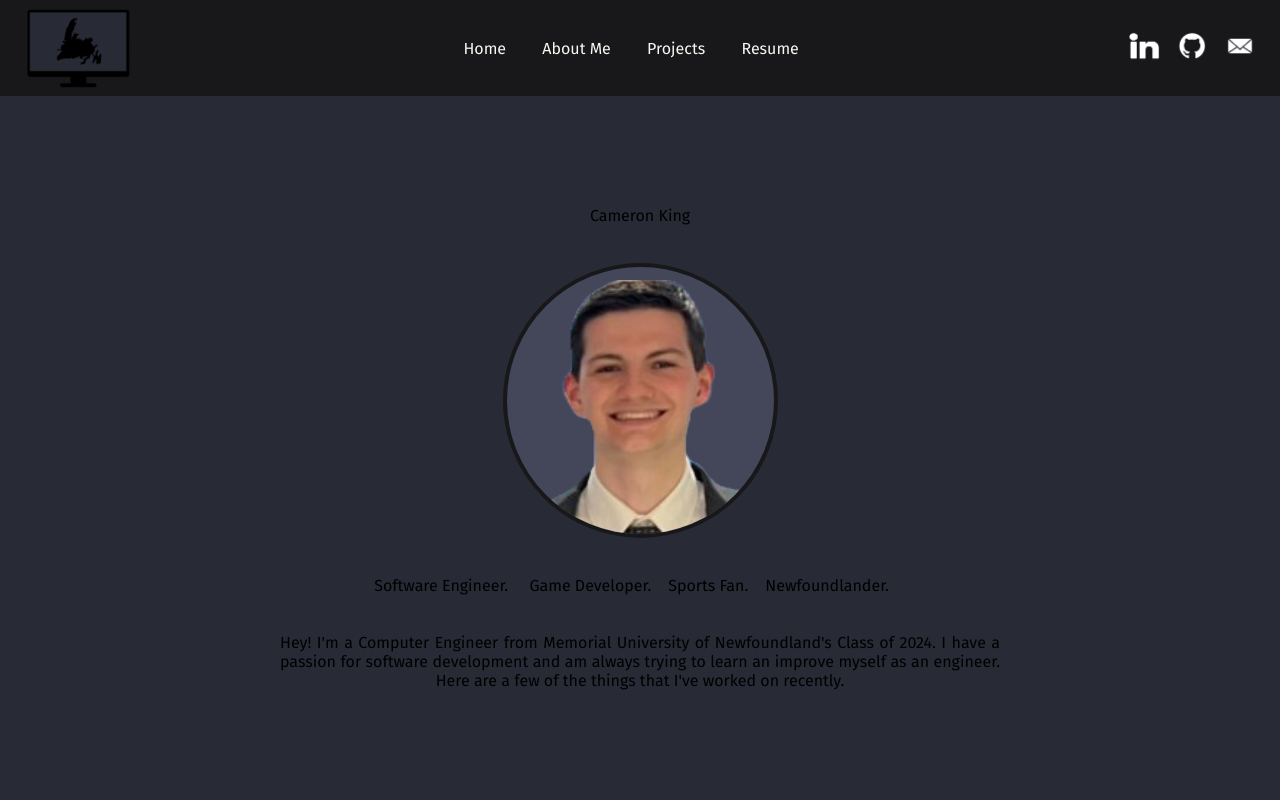
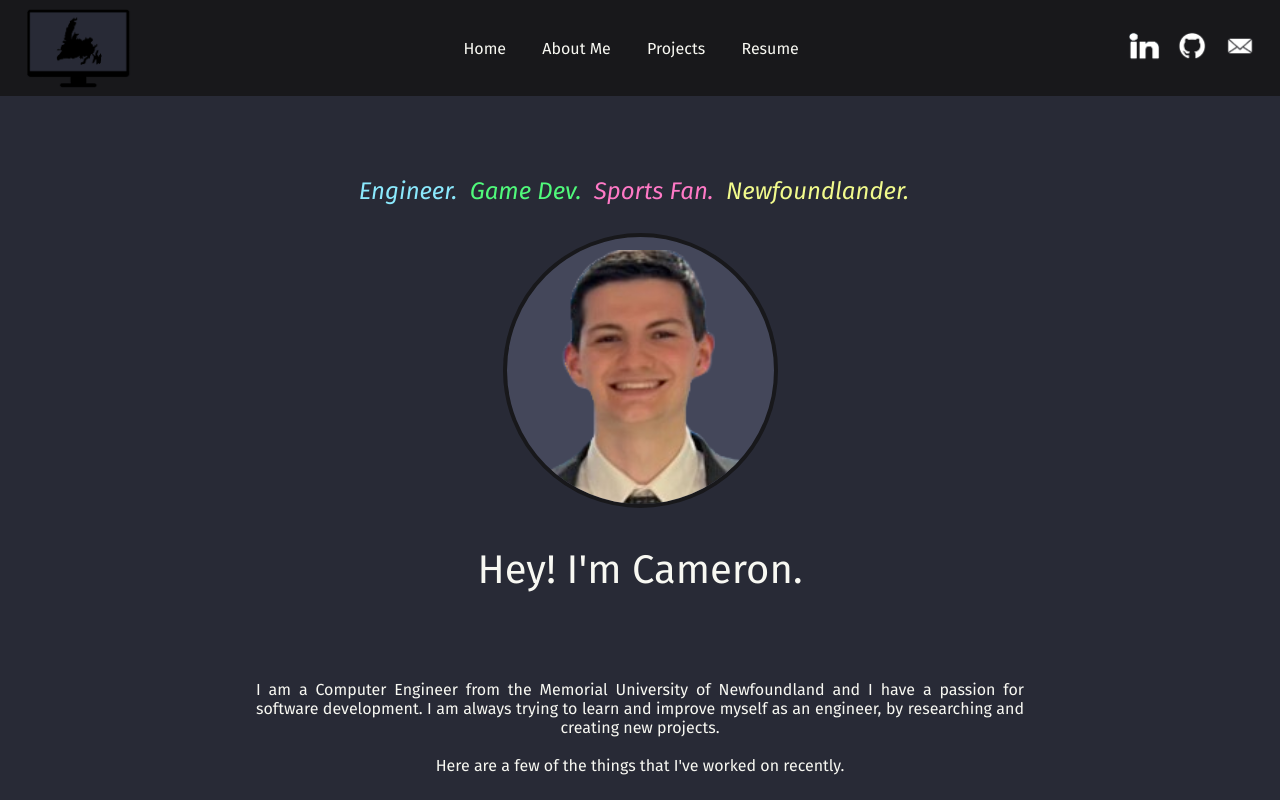
Before and after one commit to Cameronek/CK-Portfolio, a React (Create React App) app in the folder portfolio/: page / in a window 1280 px wide. Built offline with nearby package versions, Linux system fonts and the light colour scheme.

Commit message:
Finished styling about me section

```diff
--- a/portfolio/src/components/Introduction/introduction.css
+++ b/portfolio/src/components/Introduction/introduction.css
@@ -1,7 +1,6 @@
 .introduction {
 	height: calc(100vh - 6rem);
 	width : 100vw;
-	max-width: 75rem;
 	margin: 0 auto;
 	overflow: hidden;
 	/*position:relative;*/
@@ -10,6 +9,7 @@
 	justify-content: center;
 	align-items: center;
 }
+
 
 .headshotContainer {
     width: 275px;
@@ -30,8 +30,23 @@
     top: 5%;
 }
 
+.name {
+	color: #F8F8F2;
+	font-size: 40px;
+}
+
+.titles {
+	font-size: 24px;
+	font-style: italic;
+	text-align: center;
+}
+
 .description{
 	width: 60%;
 	text-align: justify;
 	text-align-last: center;
+	color: #F8F8F2;
+
+
+
 }
--- a/portfolio/src/components/Introduction/introduction.js
+++ b/portfolio/src/components/Introduction/introduction.js
@@ -7,36 +7,47 @@ const introduction = () =>
 	return (
 		<section className="introduction">
 
-			<div className = "name">
-				<span>Cameron King</span>
+      <div className = "titles">
 				<br />
 				<br />
+
+	    	<span style={{color:"#8BE9FD"}}>Engineer.  &nbsp;</span>
+				<span style={{color:"#50FA7B"}}>Game Dev. &nbsp;</span>
+				<span style={{color:"#FF79C6"}}>Sports Fan. &nbsp;</span>
+				<span style={{color:"#F1FA8C"}}>Newfoundlander. &nbsp;</span>
 				<br />
+				<br />
+
 			</div>
 
 		  <div className="headshotContainer">
 				<img src={headshot} alt="Profile" className="headshot"/>
       </div>
 
-      <div className = "titles">
+      <div className = "pageBreak">
+				<br />
+				<br />
+      </div>
+			<div className = "name">
+				<span>Hey! I'm Cameron.</span>
+				<br />
+				<br />
+			</div>
+
+
+			<div className = "description">
+				<br />
+				<br />
+				<span> I am a Computer Engineer from the Memorial University of Newfoundland and
+					I have a passion for software development. I am always trying to learn and improve myself as an engineer,
+					by researching and creating new projects.
+				</span>
 				<br />
 				<br />
 
-	    	<span>Software Engineer. &nbsp;  &nbsp; </span>
-				<span>Game Developer. &nbsp;  &nbsp;</span>
-				<span>Sports Fan. &nbsp;  &nbsp;</span>
-				<span>Newfoundlander. &nbsp;  &nbsp;</span>
-				<br />
-				<br />
-				<br />
-
-			</div>
-
-			<div className = "description">
-				<span> Hey! I'm a Computer Engineer from Memorial University of Newfoundland's Class of 2024.
-				I have a passion for software development and am always trying to learn an improve myself as an engineer.
-				Here are a few of the things that I've worked on recently.
-				 </span>
+				<span>
+					Here are a few of the things that I've worked on recently.
+				</span>
 			</div>
 
 		</section>
```
